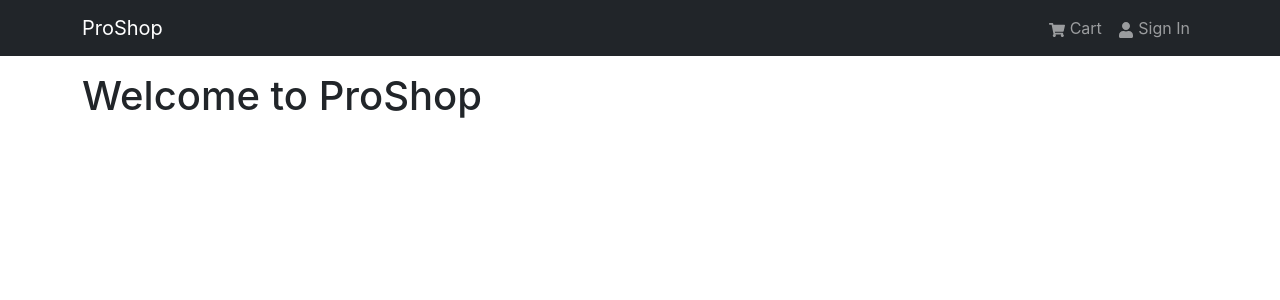
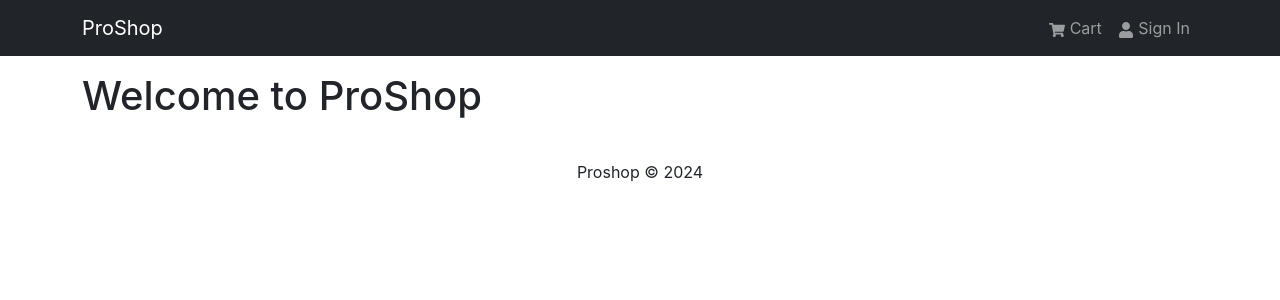
Before and after one commit to alainafoo/proshop-project, a React (Create React App) app in the folder frontend/: page /login in a window 1280 px wide. Shown: the top 300 px of the page. Built offline with nearby package versions, Linux system fonts and the light colour scheme.

Commit message:
added footer components

```diff
--- a/frontend/src/App.js
+++ b/frontend/src/App.js
@@ -1,6 +1,7 @@
 import React from 'react'
 import { Container } from 'react-bootstrap'
 import Header from './components/Header'
+import Footer from './components/Footer'
 
 const App = () => {
   return (
@@ -13,6 +14,8 @@
         </Container>
 
       </main>
+      <Footer />
+
     </>
 
   )
--- /dev/null
+++ b/frontend/src/components/Footer.jsx
@@ -0,0 +1,21 @@
+import { Container, Row, Col } from 'react-bootstrap'
+const Footer = () => {
+    const currentYear = new Date().getFullYear()
+
+
+  return (
+    <footer>
+        <Container>
+            <Row>
+                <Col className='text-center py-3'>
+                    <p>Proshop &copy; {currentYear}</p>
+                </Col>
+            </Row>
+        </Container>
+
+
+    </footer>
+  )
+}
+
+export default Footer
--- a/frontend/src/components/Header.jsx
+++ b/frontend/src/components/Header.jsx
@@ -4,7 +4,7 @@
 const Header = () => {
   return (
     <header>
-        <Navbar bg="dark" variant="dark" expand="lg" collapseOnSelect>
+        <Navbar bg="dark" variant="dark" expand="md" collapseOnSelect>
             <Container>
                 <Navbar.Brand href="/">ProShop</Navbar.Brand>
                 <Navbar.Toggle aria-controls="basic-navbar-nav" />
```
